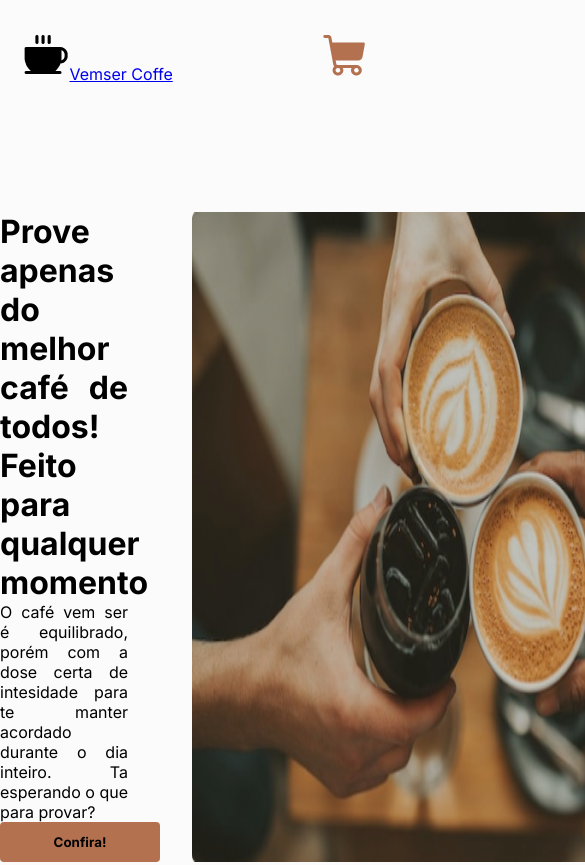
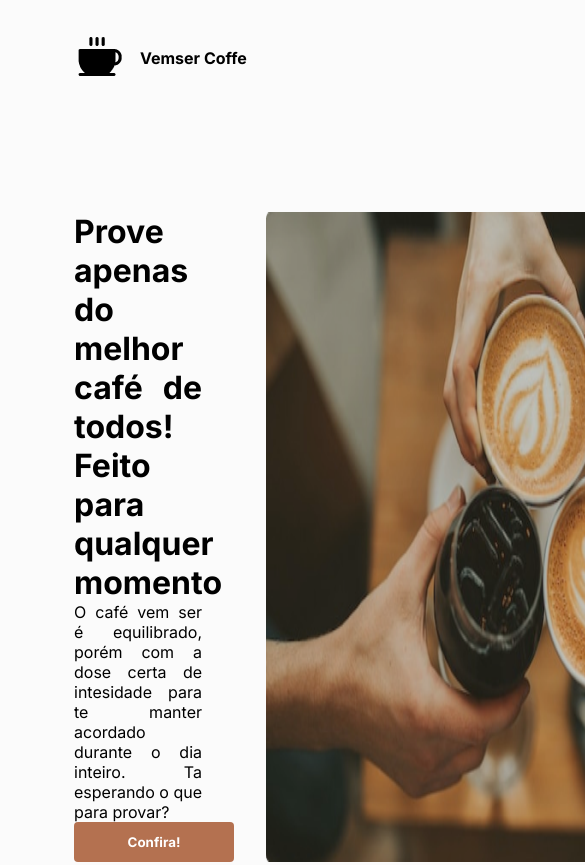
Before and after one commit to wesleysousaa/vs13-front-01-html-css-task-04, a plain HTML site: page index.html in a window 390 px wide. Shown: the top 865 px of the page, 585 px wide, since content can reach past the window. Drawn offline with Linux system fonts and the light colour scheme.

Commit message:
fix: responsivity styles in global

```diff
--- a/global.css
+++ b/global.css
@@ -4,9 +4,14 @@
   --primary: #b47150;
   --background: #fbfbfb;
   --secondary: #e8e5e4;
-  --textWhite: #fff;
+  --text-white: #fff;
   --accent: #c6c6c6;
   --text: #000;
+}
+html,
+body {
+  display: flex;
+  align-items: center;
 }
 
 body {
@@ -24,23 +29,34 @@ body {
   scroll-behavior: smooth;
 }
 
+header,
+main {
+  display: flex;
+  width: 80%;
+}
+
+main {
+  flex-direction: column;
+}
+
 button:hover {
   opacity: 0.5;
 }
 
 header {
-  display: flex;
-  width: 90%;
   justify-content: space-between;
   margin: 0 auto;
-  margin-top: 2rem;
+  padding-top: 2rem;
+  margin: 0;
 }
 
-header .logo {
+header .logo-link {
   display: flex;
   align-items: center;
   font-weight: bold;
   gap: 1rem;
+  text-decoration: none;
+  color: var(--text);
 }
 
 nav ul li {
@@ -48,15 +64,17 @@ nav ul li {
 }
 
 nav ul li:hover {
-  opacity: 0.5;
+  opacity: 0.8;
   cursor: pointer;
 }
 
 footer {
+  width: 100%;
+  display: flex;
   padding: 1rem;
-  display: flex;
   justify-content: center;
   background-color: var(--primary);
+  margin: 0;
 }
 
 footer img {
@@ -65,5 +83,5 @@ footer img {
 }
 
 footer img:hover {
-  opacity: 0.5;
+  opacity: 0.8;
 }
```
